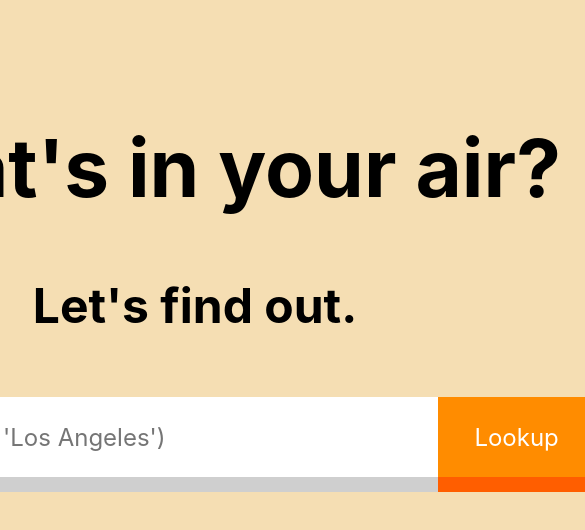
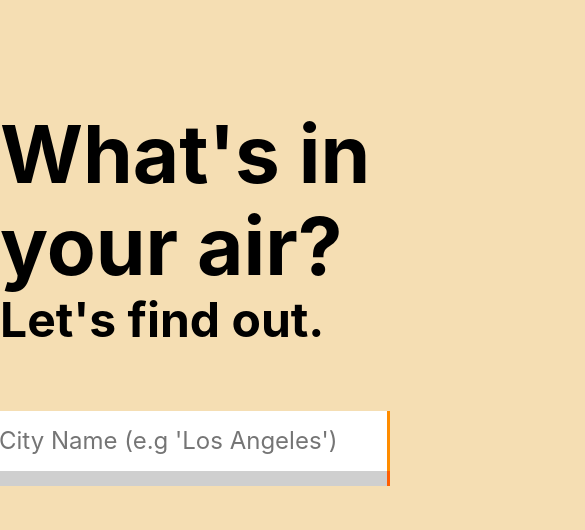
Before and after one commit to AnthonyQY/inmyair, a Next.js app: page / in a window 390 px wide. Shown: the top 530 px of the page, 585 px wide, since content can reach past the window. Built offline with nearby package versions, Linux system fonts and the light colour scheme.

Commit message:
Minor responsiveness

```diff
--- a/components/DataCard/DataCard.module.css
+++ b/components/DataCard/DataCard.module.css
@@ -3,6 +3,8 @@
 
     height: 33rem;
     width: 50rem;
+
+    margin-bottom: 2rem;
 
     background-color: white;
 
@@ -99,3 +101,42 @@
 .quality__verypoor > p {
     color: red;
 }
+
+@media (max-width: 850px) {
+    .datacard__container {
+        width: 40rem;
+    }
+}
+
+@media (max-width: 700px) {
+    .datacard__container {
+        width: 26.5rem;
+        height: 27.5rem;
+    }
+
+    .datacard__flex {
+        padding-bottom: 0;
+    }
+
+    .datacard__title {
+        font-size: 1.5em;
+    }
+
+    .datacard__subtitle {
+        font-size: 1.25em;
+    }
+
+    .datacard__quality {
+        font-size: 1em;
+        padding: 0.5rem;
+        border-radius: 0.25rem;
+    }
+
+    .datacard__quality__text {
+        font-size: 1.5em;
+    }
+
+    .datacard__statistics__title {
+        font-size: 1.5em;
+    }
+}
--- a/components/SearchBar/SearchBar.module.css
+++ b/components/SearchBar/SearchBar.module.css
@@ -1,14 +1,13 @@
 .search__container {
     display: block;
+    width: 50rem;
+    height: 5rem;
 }
 
 .search__flex {
     display: flex;
     flex-direction: row;
     flex-wrap: nowrap;
-
-    width: 50rem;
-    height: 5rem;
 }
 
 .search__input {
@@ -67,3 +66,20 @@
     -moz-box-shadow: 0px 8px 0px 0px rgba(255,94,0,1);
     box-shadow: 0px 8px 0px 0px rgba(255,94,0,1);
 }
+
+@media (max-width: 850px) {
+    .search__container {
+        width: 40rem;
+    }
+}
+
+@media (max-width: 700px) {
+    .search__container {
+        width: 15rem;
+        margin-left: -11.5rem;
+    }
+
+    .search__input {
+        padding: 1rem;
+    }
+}
--- a/pages/index.js
+++ b/pages/index.js
@@ -15,6 +15,8 @@ export default function Home() {
   const [widgetElevated, setWidgetElevated] = useState(false);
   const [titleVisible, setTitleVisible] = useState(true);
   const [datacardVisible, setDatacardVisible] = useState(false);
+
+  const [showTitle, setShowTitle] = useState(true);
 
   const [lookupInput, setLookupInput] = useState("");
   const [datacard, setDatacard] = useState(undefined);
@@ -84,7 +86,10 @@ export default function Home() {
       setWidgetElevated(true);
     }
     if (titleVisible) {
-      setTitleVisible(false);
+      setTitleVisible(true);
+    }
+    if (showTitle) {
+      setShowTitle(false);
     }
 
     const airStats = await axios.get("/api/airStatistics", {
@@ -131,12 +136,16 @@ export default function Home() {
               initial="visible"
               animate={titleVisible ? "visible" : "hidden"}
             >
+              {showTitle ? (
+                <div>
                   <h1 className={styles.home__widget__title}>
                     What&apos;s in your air?
                   </h1>
                   <h2 className={styles.home__widget__subtitle}>
                     Let&apos;s find out.
                   </h2>
+                </div>
+              ) : null}
             </motion.div>
             <SearchBar
               className={styles.home__searchbar}
--- a/styles/Home.module.css
+++ b/styles/Home.module.css
@@ -1,5 +1,5 @@
 .home__container {
-    overflow: visible;
+    overflow: hidden;
     height: 100vh;
 }
 
```
Lines whose indentation alone changed are shown as unchanged.
